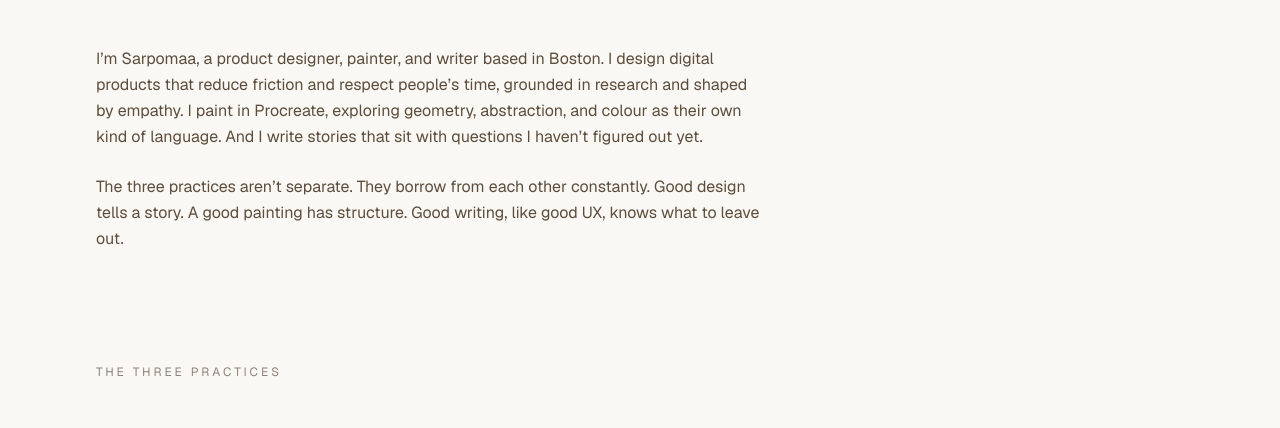
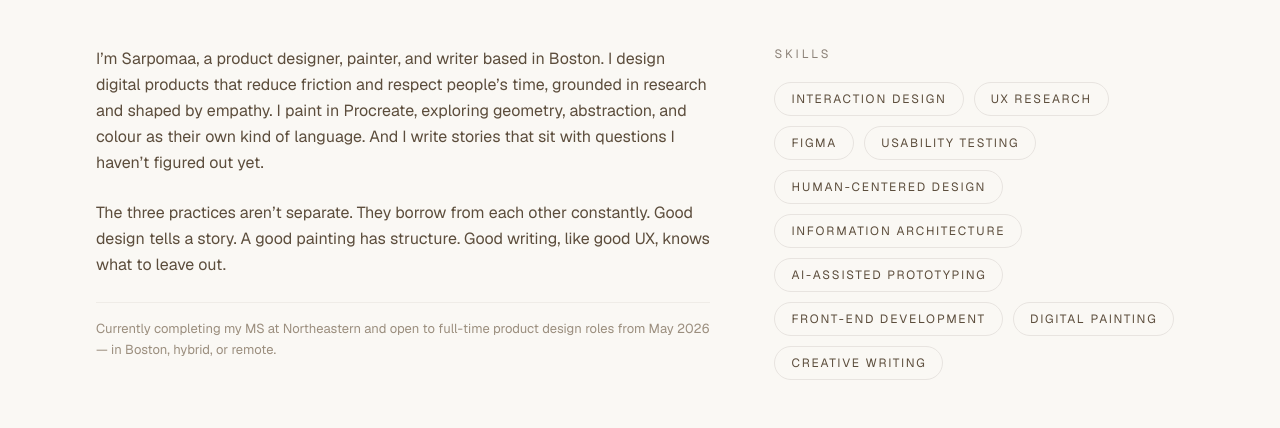
Before and after one commit to NanaAbenaBempong/artbysarps-v2, a Next.js app: page /about in a window 1280 px wide. Shown: the part 336-764 px from the top of the page. Built offline with nearby package versions, Linux system fonts and the light colour scheme; no server answers.

Commit message:
Update src/app/about/page.tsx

```diff
--- a/src/app/about/page.tsx
+++ b/src/app/about/page.tsx
@@ -284,7 +284,9 @@ export default function AboutPage() {
               }
             </h1>
 
-            <div className="max-w-2xl flex flex-col gap-6">
+            <div className="flex flex-col md:flex-row gap-12 md:gap-16 items-start">
+              {/* Left — bio (~60%) */}
+              <div className="flex flex-col gap-6 md:w-[60%]">
                 <p className="text-base text-[#5C4D3C] leading-relaxed">
                   I&rsquo;m Sarpomaa, a product designer, painter, and writer based in Boston.
                   I design digital products that reduce friction and respect people&rsquo;s time,
@@ -297,6 +299,30 @@ export default function AboutPage() {
                   Good design tells a story. A good painting has structure. Good writing, like good
                   UX, knows what to leave out.
                 </p>
+                <div className="border-t border-[#E8E4E0]/60 pt-4">
+                  <p style={{ fontSize: '13px', color: '#9B8E7E', lineHeight: '1.6' }}>
+                    Currently completing my MS at Northeastern and open to full-time product design
+                    roles from May 2026 — in Boston, hybrid, or remote.
+                  </p>
+                </div>
+              </div>
+
+              {/* Right — skills (~40%) */}
+              <div className="md:w-[40%]">
+                <p className="text-xs uppercase tracking-[0.25em] text-[#8C8278] mb-5">
+                  Skills
+                </p>
+                <div className="flex flex-wrap gap-2.5">
+                  {skills.map((skill) => (
+                    <span
+                      key={skill}
+                      className="text-xs uppercase tracking-[0.15em] text-[#5C4D3C] border border-[#E8E4E0] rounded-full px-4 py-2"
+                    >
+                      {skill}
+                    </span>
+                  ))}
+                </div>
+              </div>
             </div>
           </section>
 
```
Lines whose indentation alone changed are shown as unchanged.
